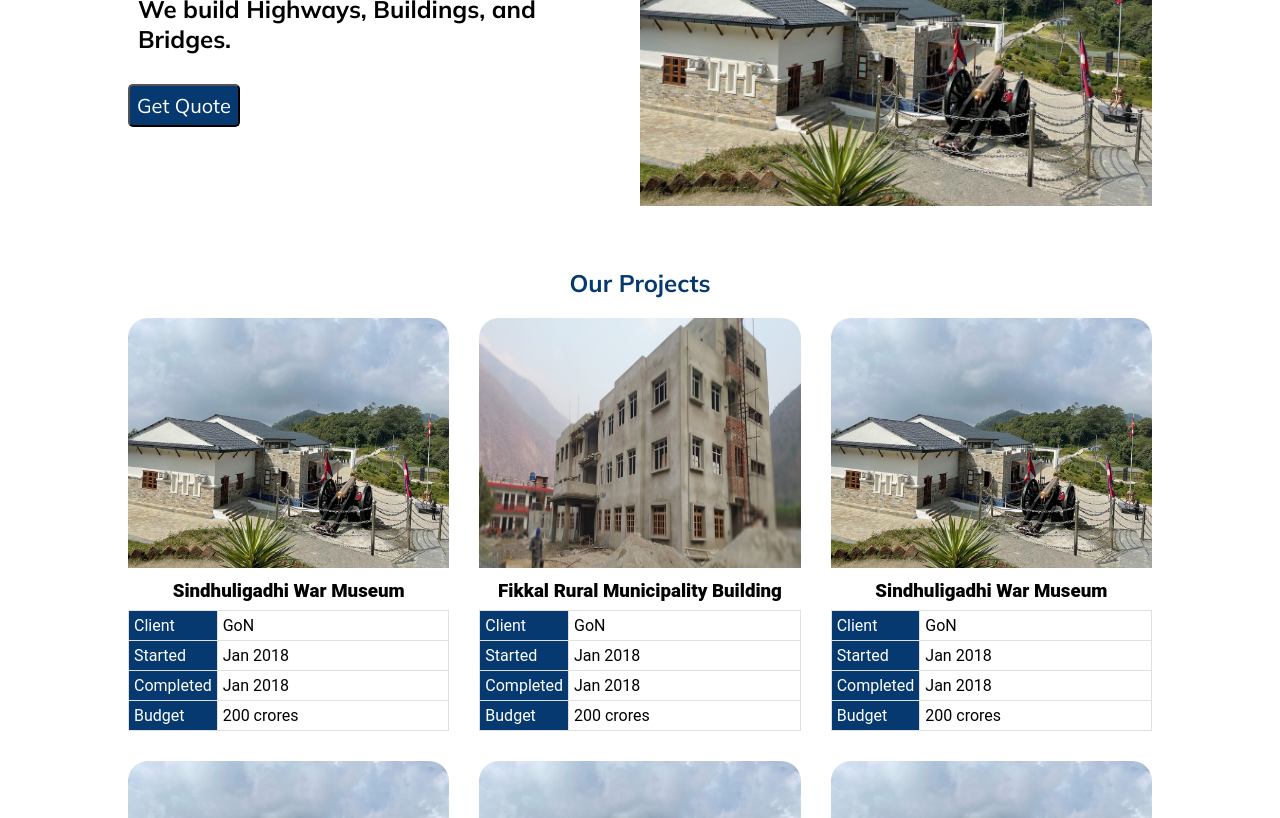
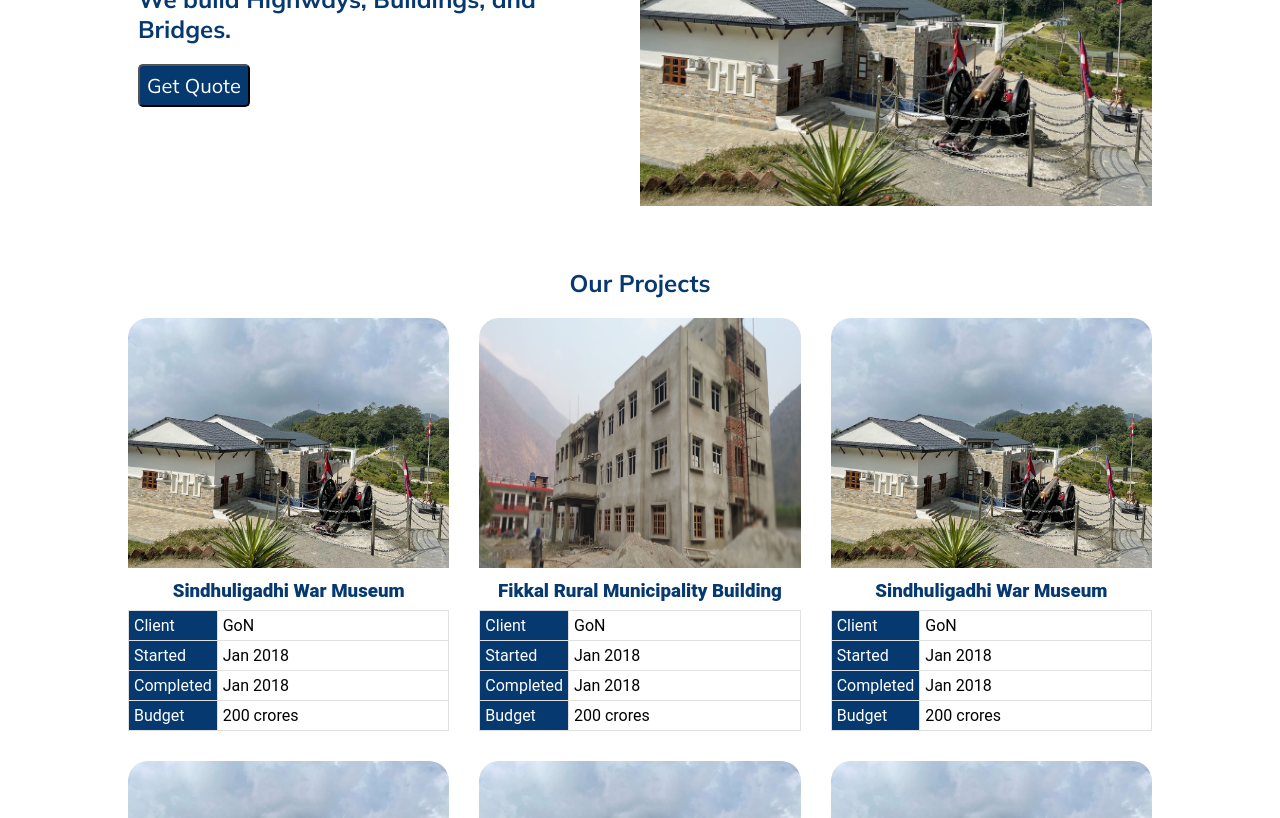
Before and after one commit to meashish11/karmatara123, a plain HTML site: page index.html in a window 1280 px wide. Shown: the part 258-1076 px from the top of the page. Drawn offline with Linux system fonts and the light colour scheme.

```diff
--- a/style.css
+++ b/style.css
@@ -68,12 +68,13 @@ header .main-nav li a {
 
 .hero-left {
     border-radius: 20px;
+    padding: 10px;
 }
 
-.hero-left h1,
-h2 {
-    padding: 10px;
-    color: black;
+h1,
+h2,
+h3 {
+    color: var(--blue);
 }
 
 .hero-left button {
```
Also changed, not shown: assets/ram kumar thapa.jpg.
